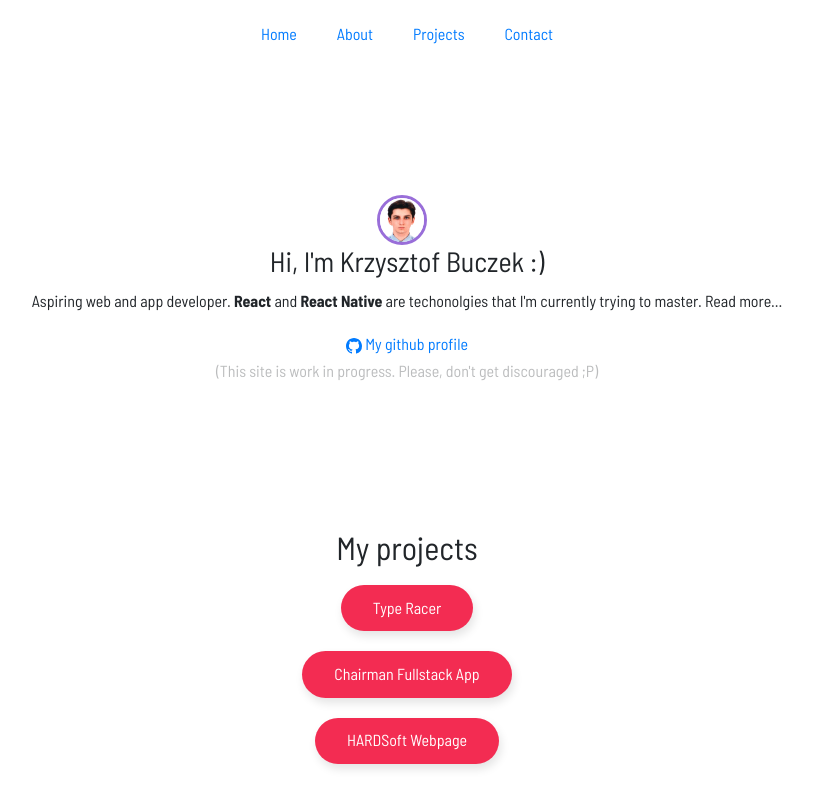
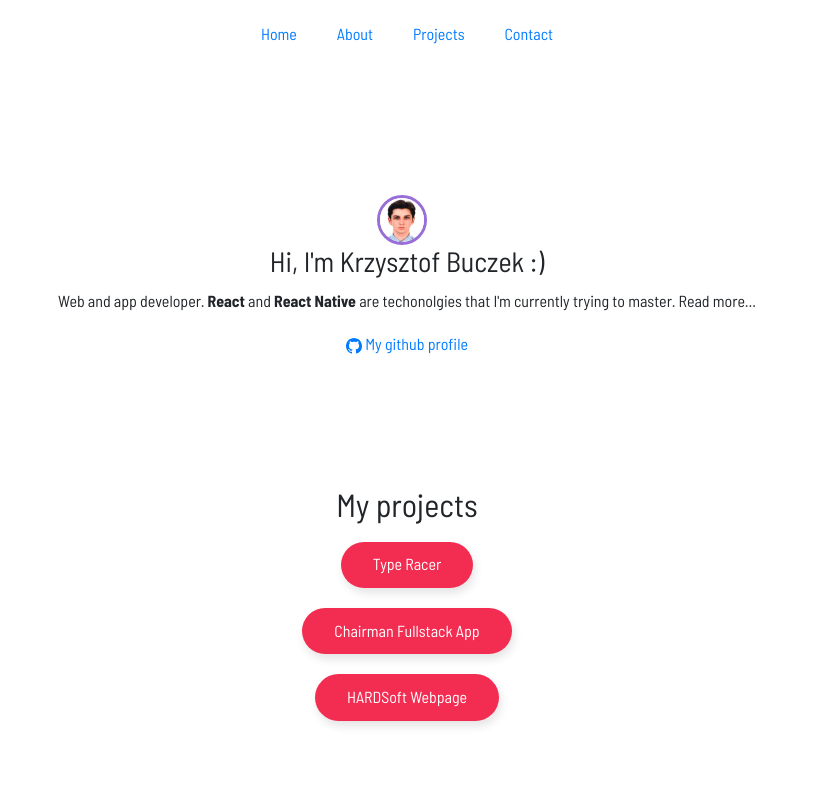
Before and after one commit to kbuczek/react-beginner-projects, a React (Create React App) app: page / in a window 1280 px wide. Shown: the top 799 px of the page, without its empty margins (233-1046 px from the left). Built offline with nearby package versions, Linux system fonts and the light colour scheme.

Commit message:
something

```diff
--- a/src/Projects/Home/Home.js
+++ b/src/Projects/Home/Home.js
@@ -25,16 +25,13 @@ const Home = () => {
           <img src="kbuczek.png" className="home-jumbotron-photo" alt="photo" />
           <h3>Hi, I'm Krzysztof Buczek :)</h3>
           <p>
-            Aspiring web and app developer. <strong>React</strong> and{" "}
+            Web and app developer. <strong>React</strong> and{" "}
             <strong>React Native</strong> are techonolgies that I'm currently
             trying to master. Read more...{" "}
           </p>
           <a href="https://github.com/kbuczek">
             <GoMarkGithub /> My github profile
           </a>
-          <p style={{ opacity: "30%" }}>
-            (This site is work in progress. Please, don't get discouraged ;P)
-          </p>
         </div>
       </section>
 
```
